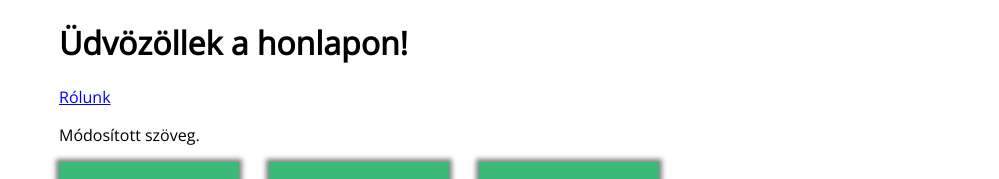
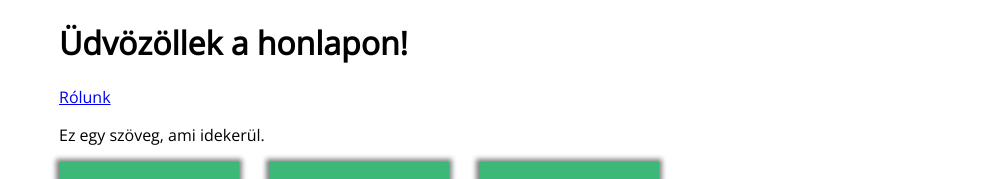
Before and after one commit to bviru/bviru.github.io, a plain HTML site: page index.html in a window 1280 px wide. Shown: the top 179 px of the page, without its empty margins (281-1280 px from the left). Drawn offline with nearby package versions, Linux system fonts and the light colour scheme.

Commit message:
Revert "Impoved the first paragraph"
This reverts commit cc97d6eb091e3a79ba58bdba93e9ae5686b754fc.

```diff
--- a/index.html
+++ b/index.html
@@ -14,7 +14,7 @@
   <a href="about.html">
     Rólunk
   </a>
-  <p>Módosított szöveg.</p>
+  <p>Ez egy szöveg, ami idekerül.</p>
 
   <div class="card-holder">
     <div class="card">
```
